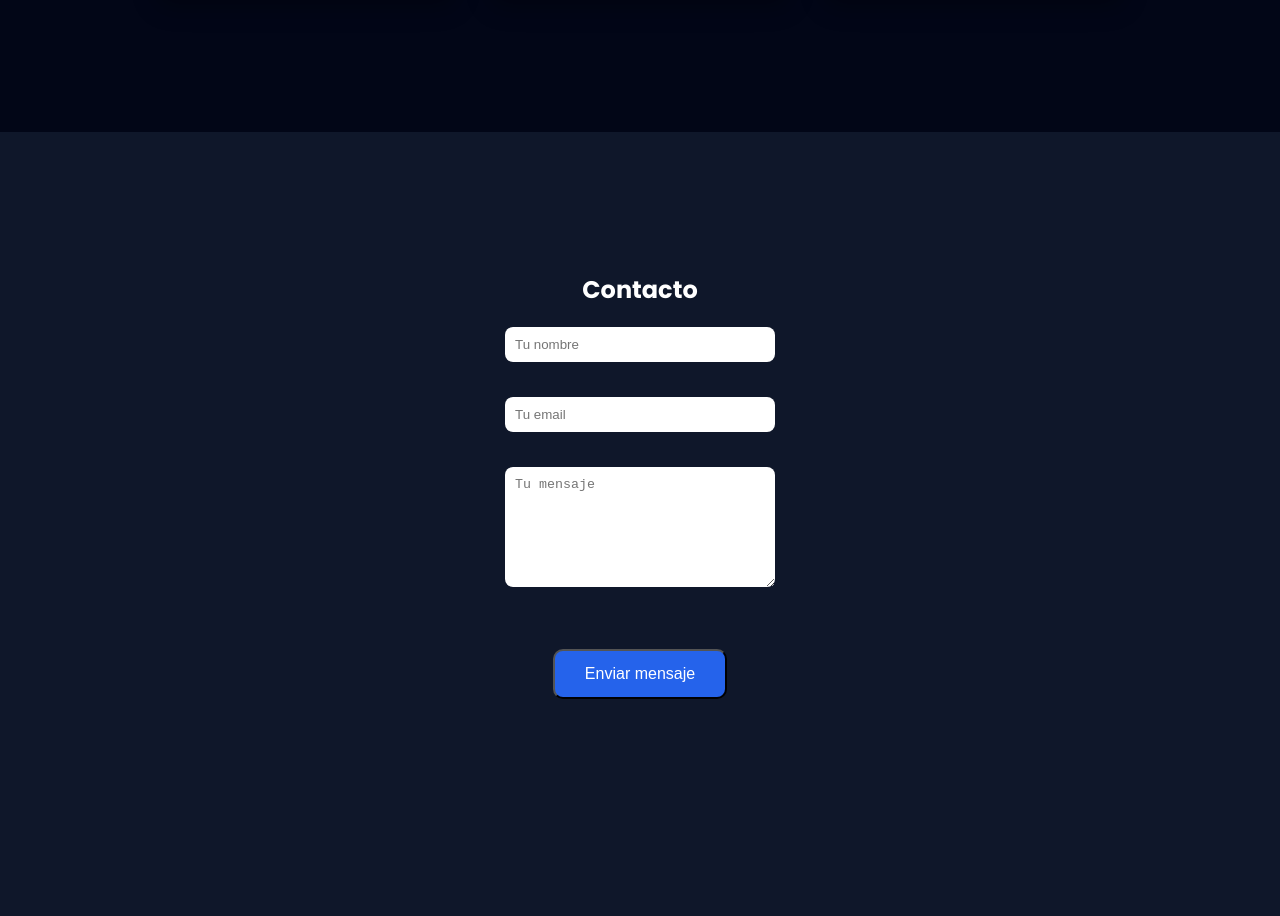
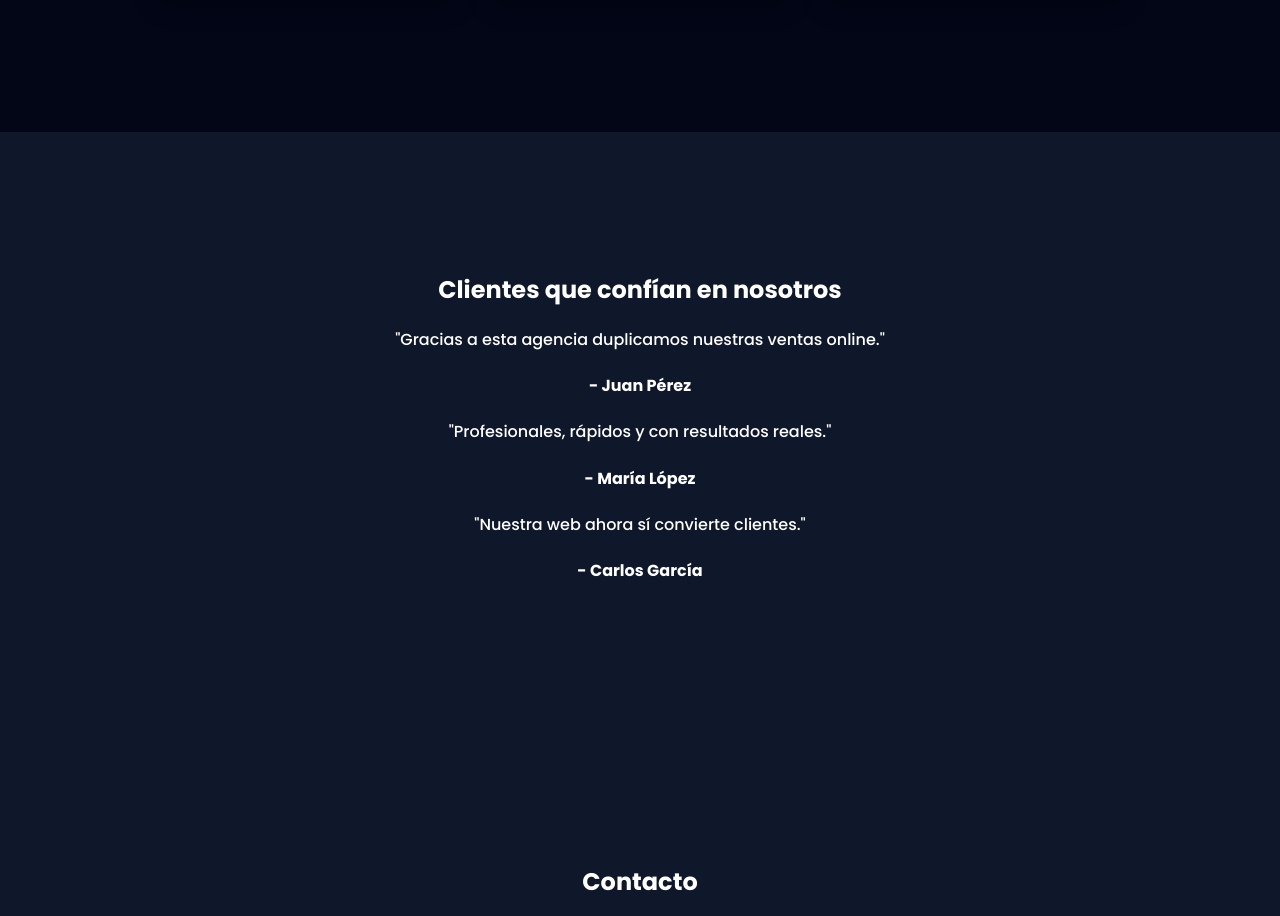
Before and after one commit to mmva1519-eng/mi-agencia-web, a plain HTML site: page index.html in a window 1280 px wide. Shown: the part 1007-1923 px from the top of the page. Before the commit the page ends 1826 px from the top, so only its background shows below. Drawn offline with Linux system fonts and the light colour scheme.

Commit message:
Add files via upload

```diff
--- a/index.html
+++ b/index.html
@@ -153,9 +153,33 @@ textarea {
 
     </section>
 
+<!-- CONFIANZA -->
+<section class="confianza">
+    <h2>Clientes que confían en nosotros</h2>
+
+    <div class="testimonios">
+
+        <div class="testimonio">
+            <p>"Gracias a esta agencia duplicamos nuestras ventas online."</p>
+            <h4>- Juan Pérez</h4>
+        </div>
+
+        <div class="testimonio">
+            <p>"Profesionales, rápidos y con resultados reales."</p>
+            <h4>- María López</h4>
+        </div>
+
+        <div class="testimonio">
+            <p>"Nuestra web ahora sí convierte clientes."</p>
+            <h4>- Carlos García</h4>
+        </div>
+
+     </section>
+
     <!-- CONTACTO -->
     <section id="contacto">
     <h2>Contacto</h2>
+
 
     <form action="https://formsubmit.co/mmva1519@gmail.com" method="POST">
 
```
